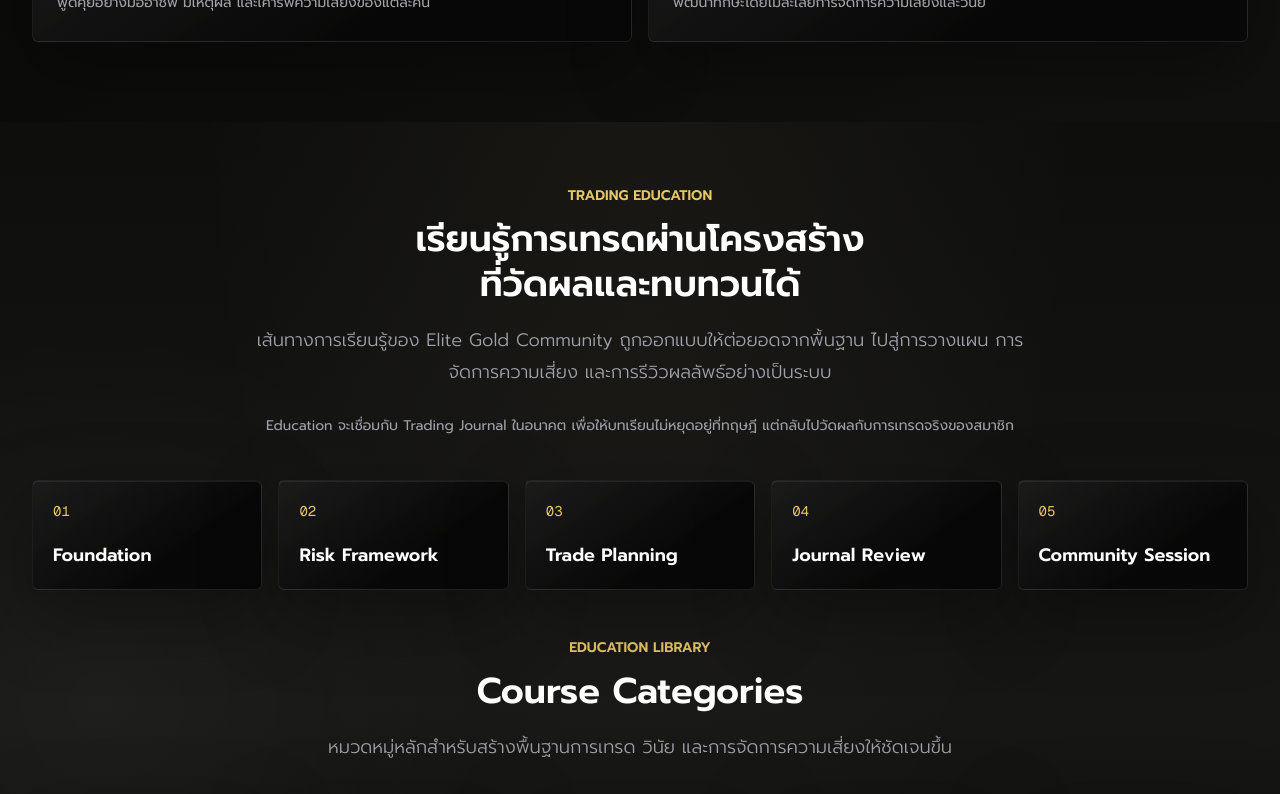
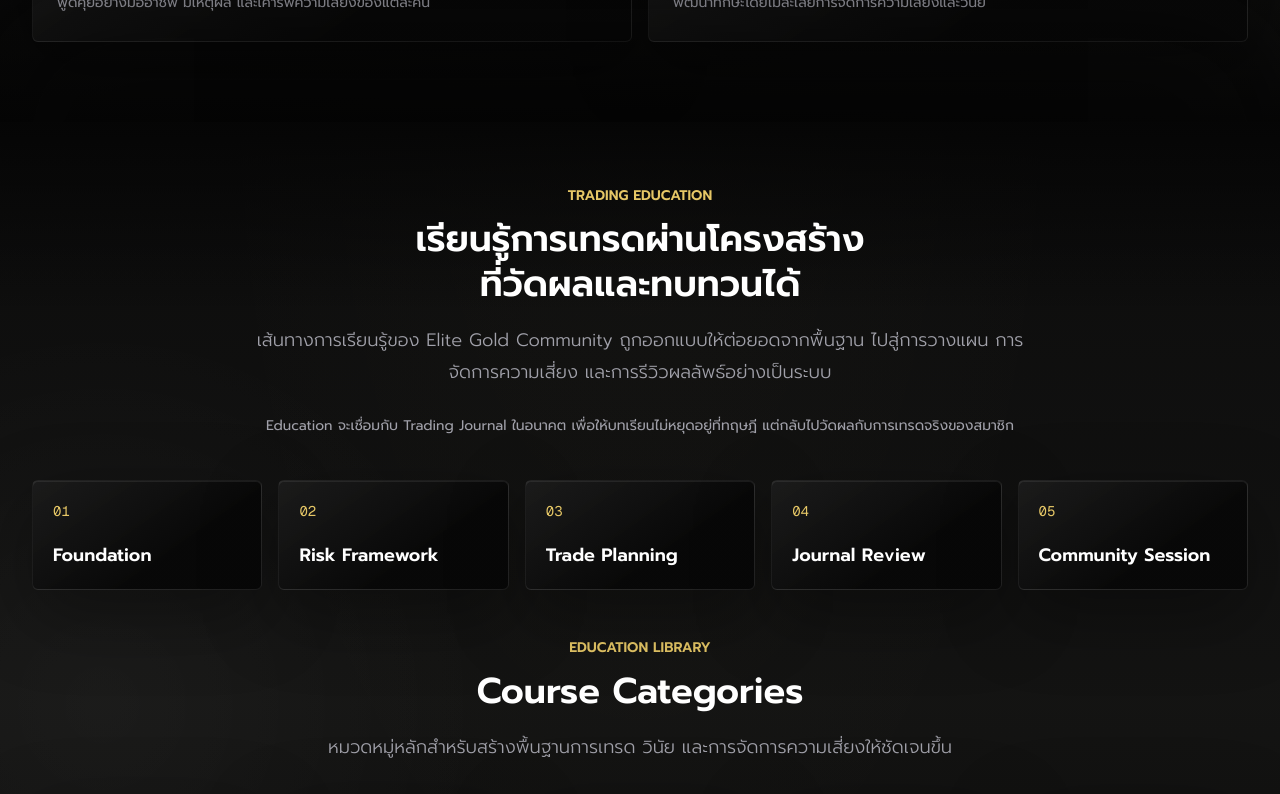
Before and after one commit to khunpoom-glitch/elite-gold-website, a Next.js app: page / in a window 1280 px wide. Shown: the part 2000-2794 px from the top of the page. Built offline with nearby package versions, Linux system fonts and the light colour scheme; no server answers.

Commit message:
style: soften home section seams

```diff
--- a/src/app/globals.css
+++ b/src/app/globals.css
@@ -722,7 +722,7 @@ textarea:-webkit-autofill:active {
   isolation: isolate;
   overflow: visible;
   background:
-    radial-gradient(circle at 18% 4.5rem, rgba(246, 227, 163, 0.085), transparent 25rem),
+    radial-gradient(circle at 18% 4.5rem, rgba(246, 227, 163, 0.052), transparent 25rem),
     radial-gradient(circle at 88% 18rem, rgba(255, 255, 255, 0.045), transparent 28rem),
     linear-gradient(180deg, #1d1d1c 0%, #171716 28rem, #111110 54rem, #050505 100%);
 }
@@ -749,7 +749,7 @@ textarea:-webkit-autofill:active {
 
 .elite-home-shell::after {
   background:
-    radial-gradient(ellipse at 50% 0%, rgba(246, 227, 163, 0.055), transparent 30rem),
+    radial-gradient(ellipse at 50% 0%, rgba(246, 227, 163, 0.032), transparent 30rem),
     radial-gradient(ellipse at 50% 34rem, rgba(0, 0, 0, 0.5), transparent 36rem),
     linear-gradient(90deg, rgba(0, 0, 0, 0.68), transparent 18%, transparent 82%, rgba(0, 0, 0, 0.7));
 }
@@ -801,37 +801,39 @@ textarea:-webkit-autofill:active {
   --home-section-grid-size: 4.5rem;
   background:
     radial-gradient(ellipse at 14% -6%, rgba(255, 255, 255, 0.05), transparent 24rem),
-    radial-gradient(circle at 88% 20%, rgba(246, 227, 163, 0.026), transparent 28rem),
-    linear-gradient(180deg, rgba(23, 23, 22, 0.92), rgba(10, 10, 9, 0.96));
+    radial-gradient(circle at 88% 20%, rgba(246, 227, 163, 0.012), transparent 28rem),
+    linear-gradient(180deg, rgba(20, 20, 19, 0.9), rgba(9, 9, 8, 0.97));
   border-top: 0;
   border-bottom: 0;
-  box-shadow: none;
+  box-shadow:
+    0 -7rem 8rem rgba(5, 5, 5, 0.5),
+    inset 0 1px 0 rgba(255, 255, 255, 0.012);
 }
 
 #about-community.elite-home-section {
   --home-section-grid-opacity: 0.42;
   background:
-    radial-gradient(ellipse at 11% 6%, rgba(255, 255, 255, 0.062), transparent 25rem),
-    radial-gradient(circle at 82% 18%, rgba(246, 227, 163, 0.026), transparent 29rem),
-    linear-gradient(162deg, rgba(25, 25, 24, 0.94), rgba(9, 9, 8, 0.98) 58%, rgba(18, 18, 17, 0.96));
+    radial-gradient(ellipse at 11% 6%, rgba(255, 255, 255, 0.054), transparent 25rem),
+    radial-gradient(circle at 82% 18%, rgba(246, 227, 163, 0.012), transparent 29rem),
+    linear-gradient(162deg, rgba(22, 22, 21, 0.93), rgba(8, 8, 8, 0.98) 58%, rgba(16, 16, 15, 0.96));
 }
 
 #trading-education.elite-home-section {
   --home-section-grid-opacity: 0.52;
   --home-section-grid-size: 4rem;
   background:
-    radial-gradient(ellipse at 50% -4%, rgba(246, 227, 163, 0.042), transparent 28rem),
+    radial-gradient(ellipse at 50% -4%, rgba(246, 227, 163, 0.018), transparent 28rem),
     radial-gradient(circle at 8% 44%, rgba(255, 255, 255, 0.035), transparent 24rem),
-    linear-gradient(180deg, rgba(14, 14, 13, 0.98), rgba(24, 24, 23, 0.93) 44%, rgba(7, 7, 7, 0.98));
+    linear-gradient(180deg, rgba(12, 12, 12, 0.98), rgba(21, 21, 20, 0.93) 44%, rgba(7, 7, 7, 0.98));
 }
 
 #membership.elite-home-section {
   --home-section-grid-opacity: 0.36;
   --home-section-grid-size: 5.25rem;
   background:
-    radial-gradient(ellipse at 86% 8%, rgba(246, 227, 163, 0.058), transparent 27rem),
+    radial-gradient(ellipse at 86% 8%, rgba(246, 227, 163, 0.024), transparent 27rem),
     radial-gradient(circle at 18% 78%, rgba(255, 255, 255, 0.028), transparent 25rem),
-    linear-gradient(143deg, rgba(8, 8, 7, 0.99), rgba(24, 23, 20, 0.94) 46%, rgba(5, 5, 5, 0.99));
+    linear-gradient(143deg, rgba(7, 7, 7, 0.99), rgba(18, 18, 17, 0.94) 46%, rgba(5, 5, 5, 0.99));
 }
 
 #faq.elite-home-section {
@@ -839,7 +841,7 @@ textarea:-webkit-autofill:active {
   --home-section-grid-size: 5rem;
   background:
     radial-gradient(ellipse at 20% 12%, rgba(255, 255, 255, 0.038), transparent 26rem),
-    radial-gradient(ellipse at 76% 72%, rgba(246, 227, 163, 0.024), transparent 24rem),
+    radial-gradient(ellipse at 76% 72%, rgba(246, 227, 163, 0.012), transparent 24rem),
     linear-gradient(180deg, rgba(20, 20, 19, 0.96), rgba(6, 6, 6, 0.99) 72%);
 }
 
@@ -856,6 +858,17 @@ textarea:-webkit-autofill:active {
   -webkit-mask-image: linear-gradient(180deg, rgba(0, 0, 0, 0.42), transparent 62%);
   mask-image: linear-gradient(180deg, rgba(0, 0, 0, 0.42), transparent 62%);
   opacity: var(--home-section-grid-opacity);
+}
+
+.elite-home-section::after {
+  content: "";
+  position: absolute;
+  inset: -1px 0;
+  z-index: 1;
+  pointer-events: none;
+  background:
+    linear-gradient(180deg, rgba(5, 5, 5, 0.96), rgba(5, 5, 5, 0.72) 2.75rem, transparent 12rem),
+    linear-gradient(0deg, rgba(5, 5, 5, 0.82), transparent 9rem);
 }
 
 .elite-home-section > * {
```
